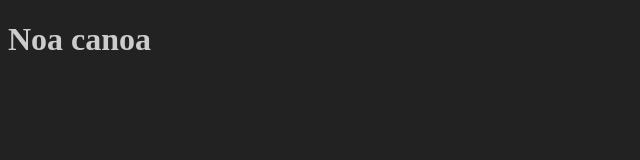
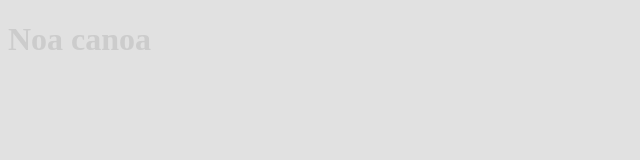
Before and after one commit to pedritoeldulce/ComandosGit, a plain HTML site: page index.html in a window 1280 px wide. Shown: the whole page, without its empty margins (0-640 px from the left). Drawn offline with Linux system fonts and the light colour scheme.

Commit message:
actualizando documneto del proyecto

```diff
--- a/styles/main.css
+++ b/styles/main.css
@@ -1,4 +1,4 @@
 body {
-    background: #222;
+    background: #2222;
     color: #ccc;
 }
```
Also changed, not shown: 1 other file.
